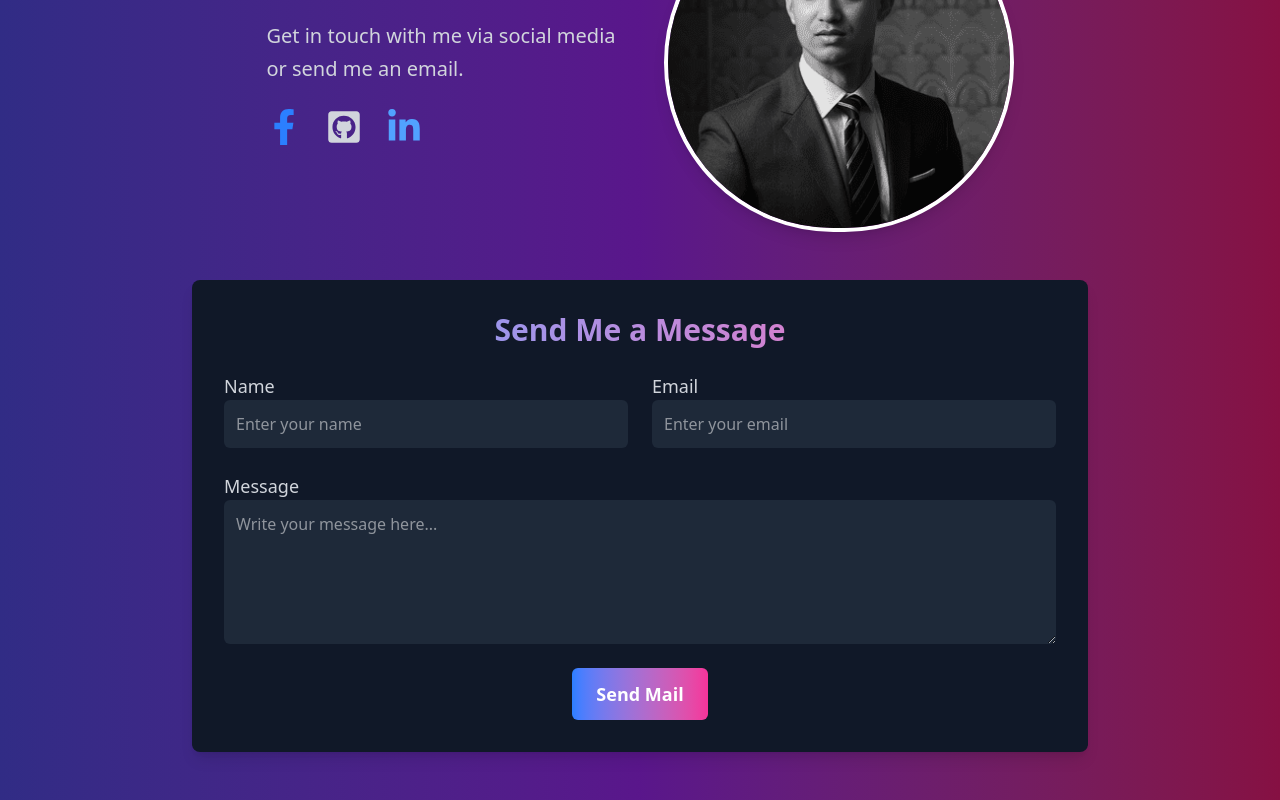
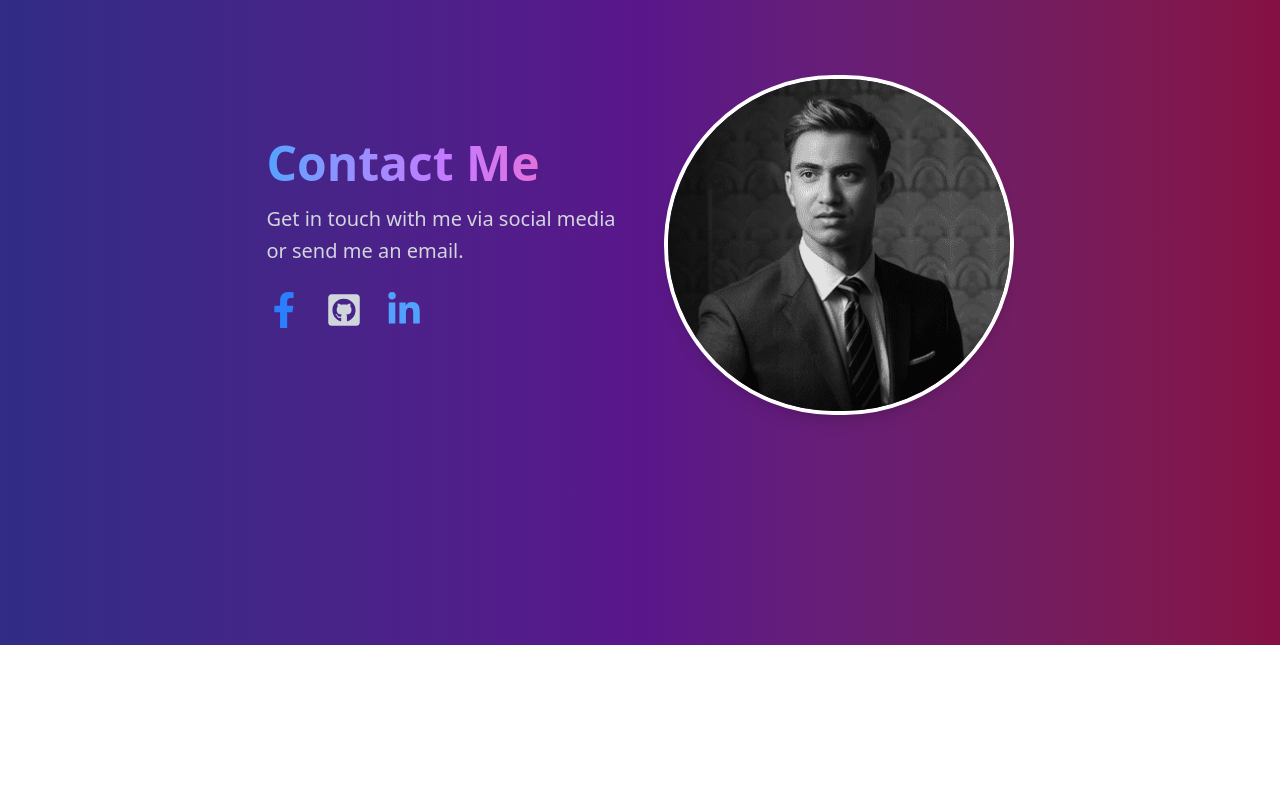
Before and after one commit to Hasan-Al-Banna-Nahid/Nahid_Portfolio, a Next.js app: page /contact in a window 1280 px wide. Shown: the part 271-1071 px from the top of the page. After the commit the page ends 916 px from the top, so only its background shows below. Built offline with nearby package versions, Linux system fonts and the light colour scheme.

Commit message:
Initial Setup with routes and sidebar dynamic with redux setup complete

```diff
--- a/src/app/contact/page.jsx
+++ b/src/app/contact/page.jsx
@@ -84,7 +84,7 @@ const Contact = () => {
       </div>
 
       {/* Contact Form */}
-      <div className="mt-12 w-full max-w-4xl bg-gray-900 p-8 rounded-lg shadow-lg">
+      {/* <div className="mt-12 w-full max-w-4xl bg-gray-900 p-8 rounded-lg shadow-lg">
         <h3 className="text-3xl font-semibold text-center bg-gradient-to-r from-blue-400 to-pink-400 text-transparent bg-clip-text mb-6">
           Send Me a Message
         </h3>
@@ -134,7 +134,7 @@ const Contact = () => {
             </button>
           </div>
         </form>
-      </div>
+      </div> */}
     </div>
   );
 };
```
